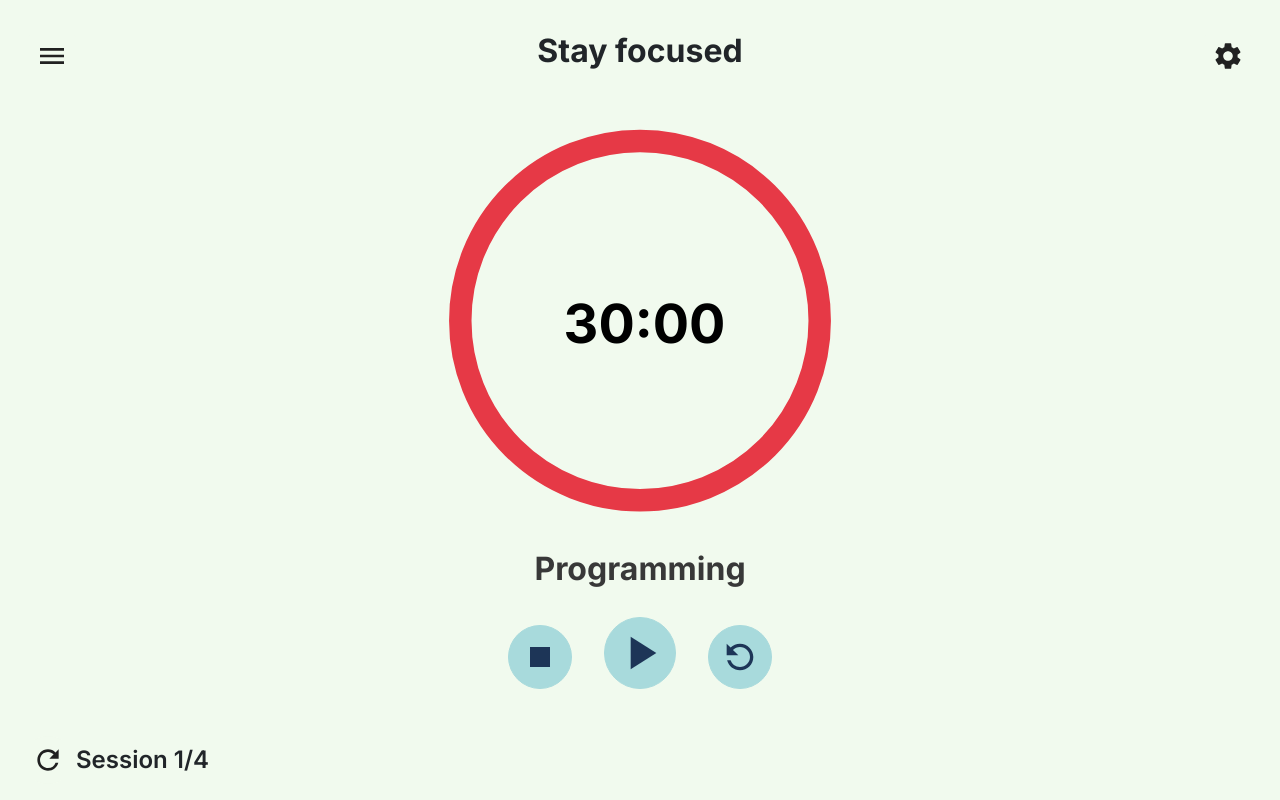
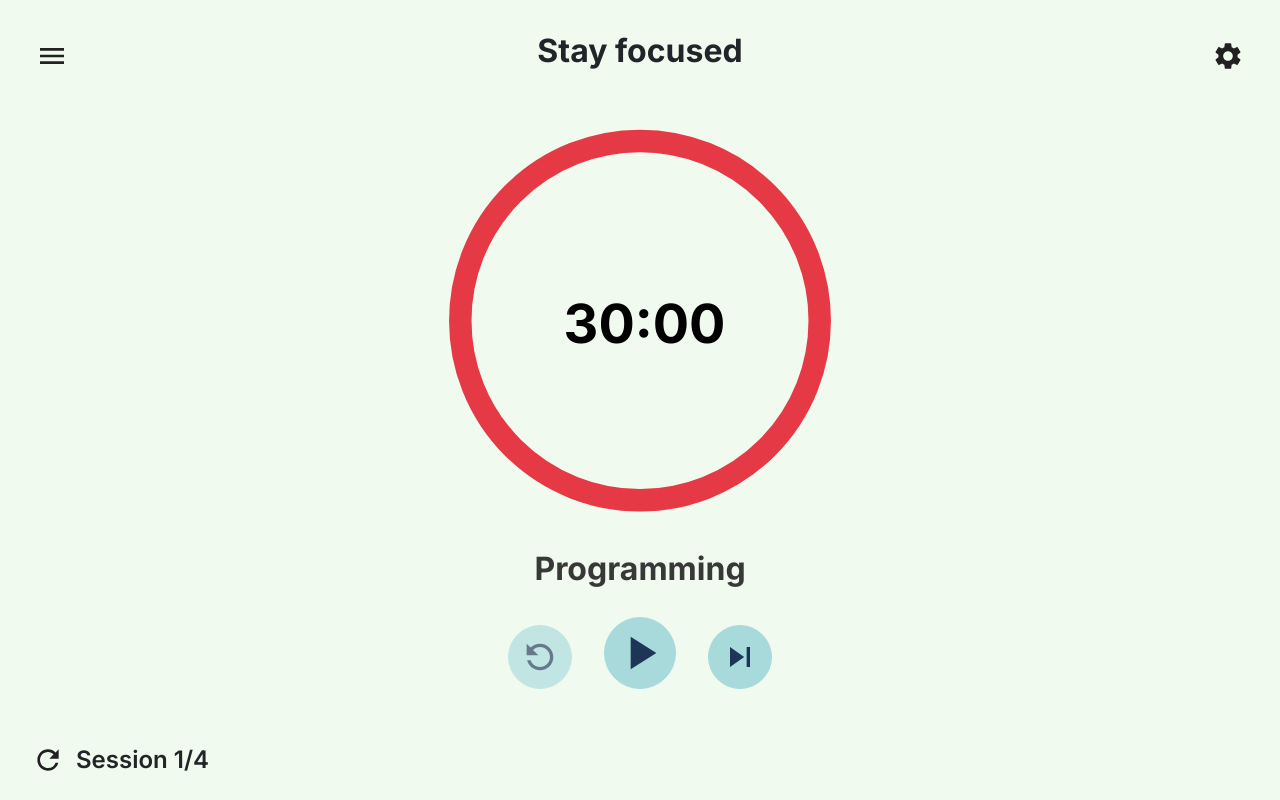
Before and after one commit to Cheng-K/pomodoro-timer, a React (Vite) app: page / in a window 1280 px wide. Built offline with nearby package versions, Linux system fonts and the light colour scheme.

Commit message:
Replace stop button with restart button. Added skip button when clock not running.

```diff
--- a/src/components/TimerControlButtons.jsx
+++ b/src/components/TimerControlButtons.jsx
@@ -2,7 +2,6 @@ import { Container } from "react-bootstrap";
 import ButtonGroup from "react-bootstrap/ButtonGroup";
 import PlayButton from "./buttons/PlayButton";
 import RestartButton from "./buttons/RestartButton";
-import StopButton from "./buttons/StopButton";
 import SkipButton from "./buttons/SkipButton";
 import PauseButton from "./buttons/PauseButton";
 
@@ -12,7 +11,6 @@ function TimerControlButtons({
   onPauseBtn,
   onStartBtn,
   onSkipBtn,
-  onStopBtn,
 }) {
   return (
     <Container
@@ -23,18 +21,17 @@ function TimerControlButtons({
         size="lg"
         className="d-flex justify-content-around align-items-end flex-grow-0"
       >
-        <StopButton className="mx-3" onClick={onStopBtn} />
+        <RestartButton
+          className="mx-3 flip"
+          onClick={onRestartBtn}
+          disabled={!isTimerRunning}
+        />
         {isTimerRunning ? (
-          <>
-            <PauseButton className="mx-3" onClick={onPauseBtn} />
-            <SkipButton className="mx-3" onClick={onSkipBtn} />
-          </>
+          <PauseButton className="mx-3" onClick={onPauseBtn} />
         ) : (
-          <>
-            <PlayButton className="mx-3" onClick={onStartBtn} />
-            <RestartButton className="mx-3 flip" onClick={onRestartBtn} />
-          </>
+          <PlayButton className="mx-3" onClick={onStartBtn} />
         )}
+        <SkipButton className="mx-3" onClick={onSkipBtn} />
       </ButtonGroup>
     </Container>
   );
--- a/src/components/buttons/RestartButton.jsx
+++ b/src/components/buttons/RestartButton.jsx
@@ -1,11 +1,12 @@
 import { Button } from "react-bootstrap";
 import { MdRefresh } from "react-icons/md";
-function RestartButton({ className = "", iconStyle = "", onClick }) {
+function RestartButton({ className = "", iconStyle = "", onClick, ...props }) {
   return (
     <Button
       variant="secondary"
       className={`rounded-circle control-button d-flex justify-content-center align-items-center ${className}`}
       onClick={onClick}
+      {...props}
     >
       <MdRefresh className={`icon ${iconStyle}`} />
     </Button>
```
